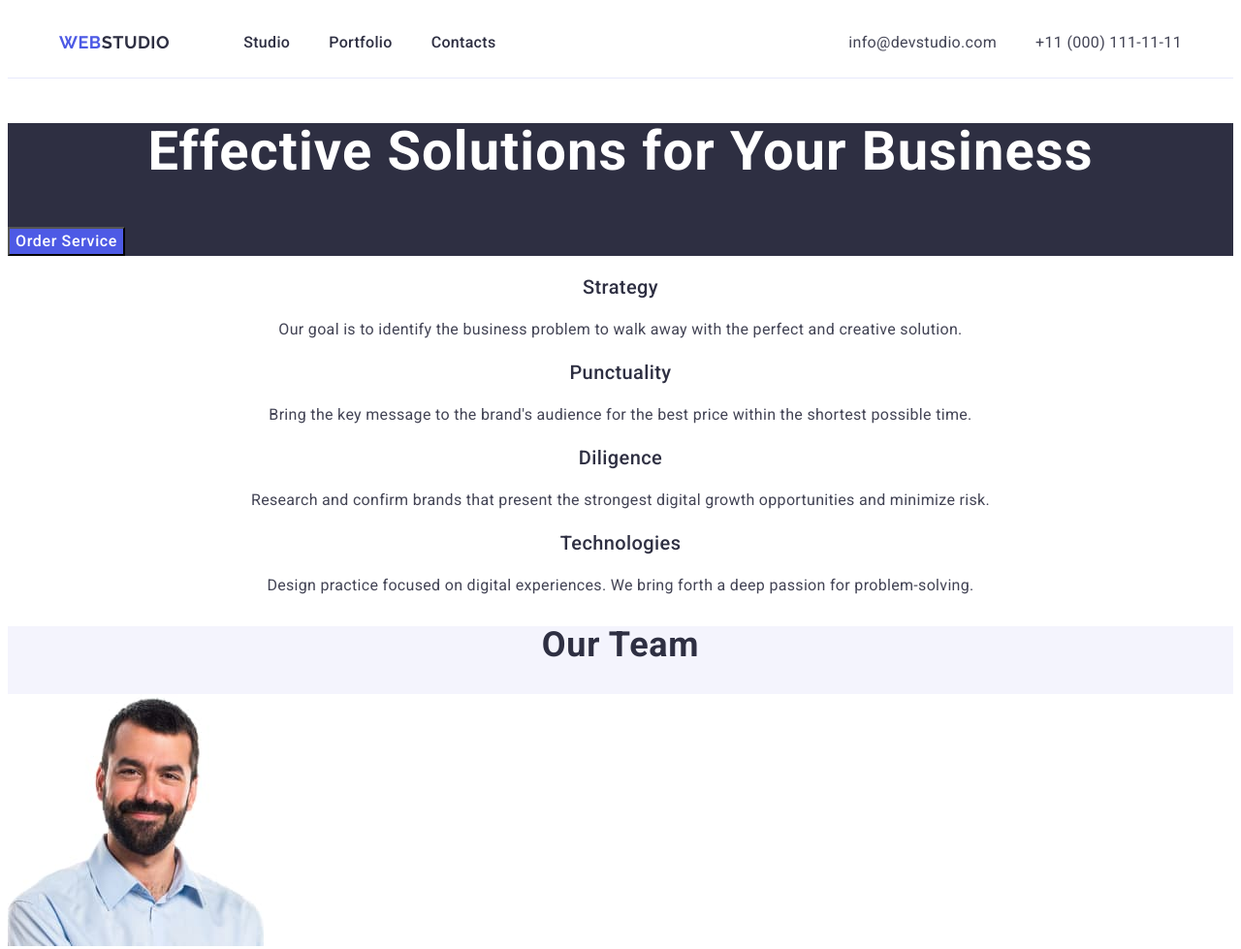
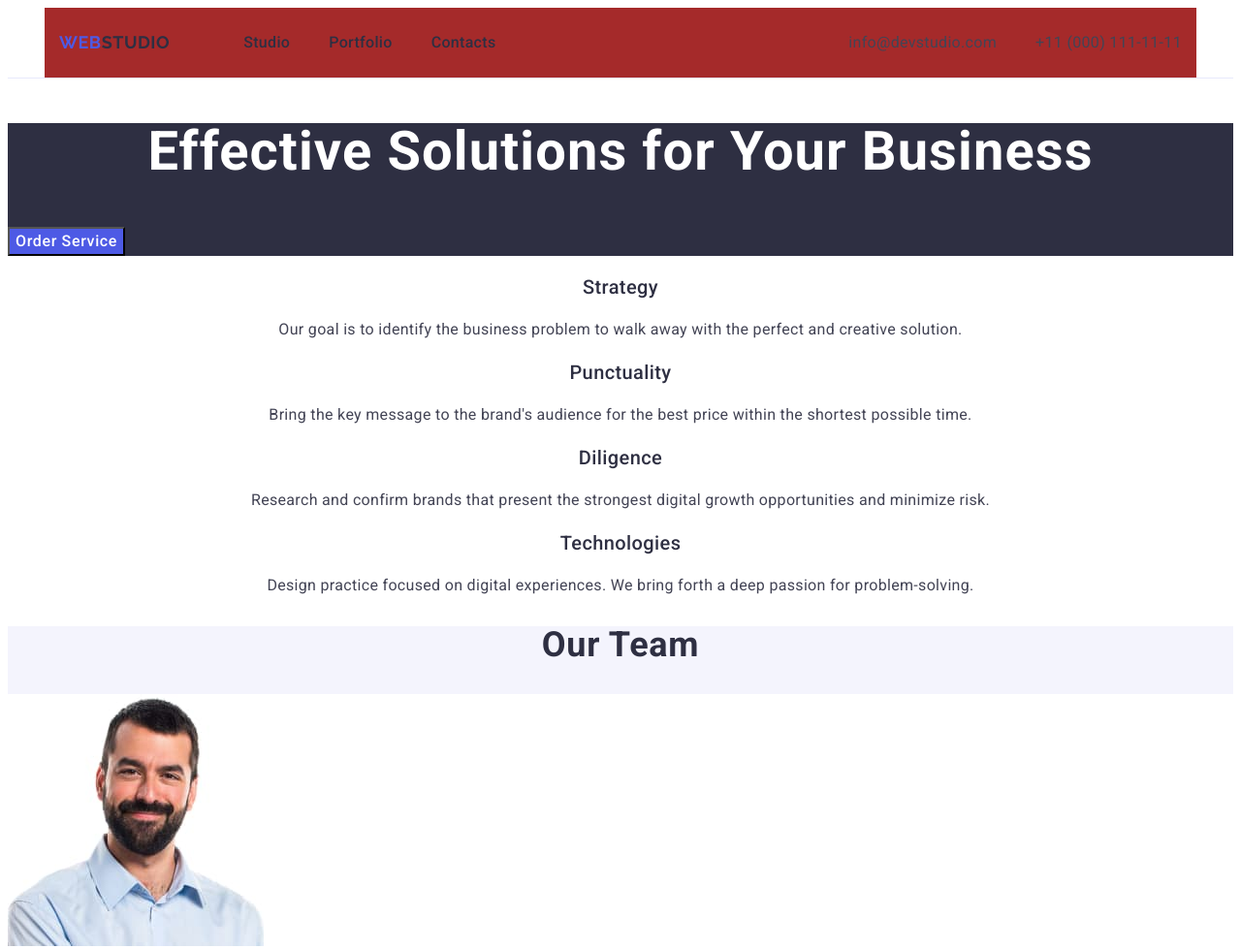
Before and after one commit to RybakAleksandr/goit-markup-hw-03, a plain HTML site: page index.html in a window 1280 px wide. Shown: the top 979 px of the page at 97% size. Drawn offline with Linux system fonts and the light colour scheme.

Commit message:
add styles

```diff
--- a/css/styles.css
+++ b/css/styles.css
@@ -21,7 +21,9 @@ ul, ol {
     display: flex;
     align-items: center;
 }
-
+.container {
+    background-color: brown;
+}
 
 /*-------------------------------------------------Header----------------------------------------------------*/
 
```
